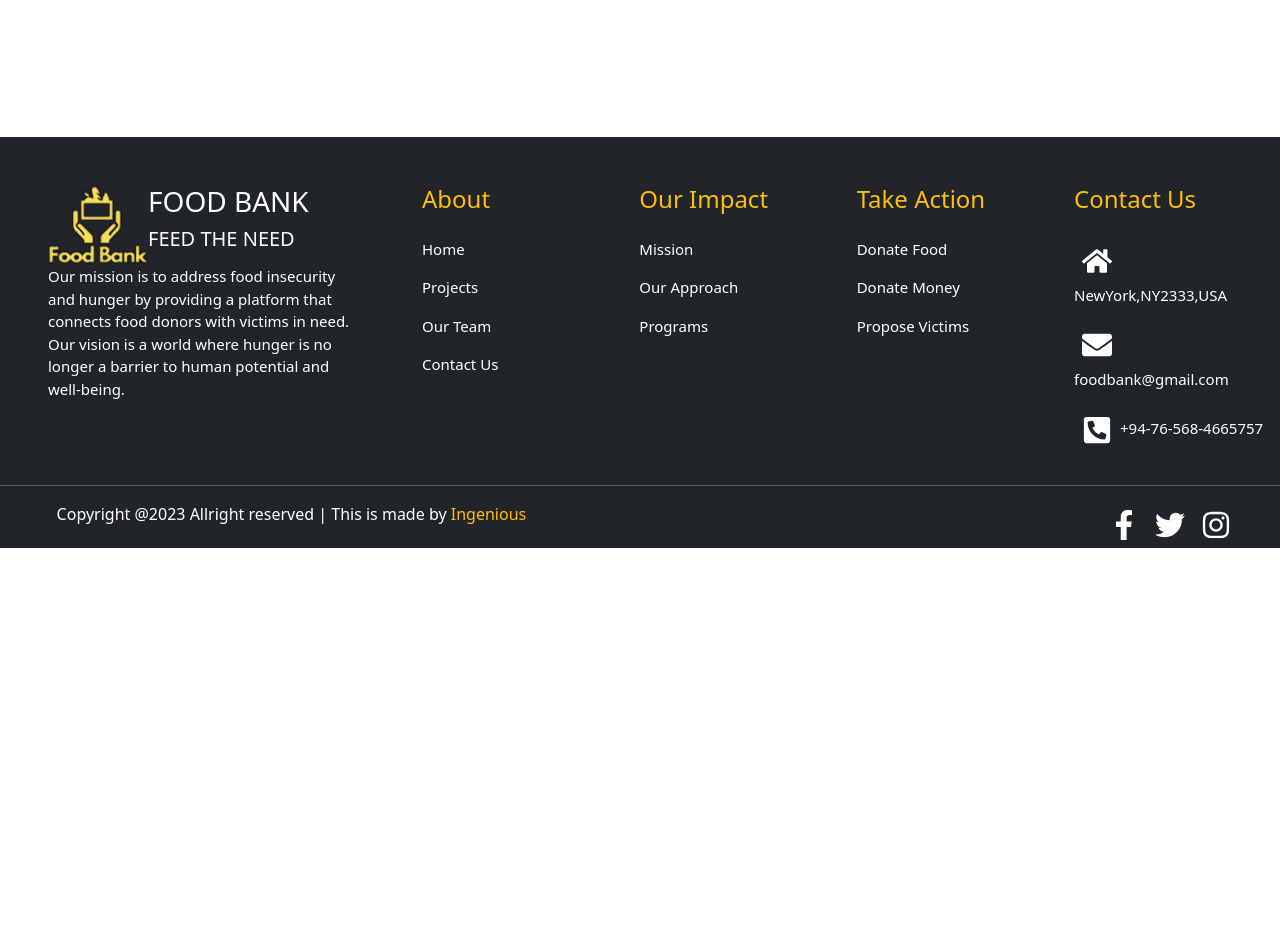
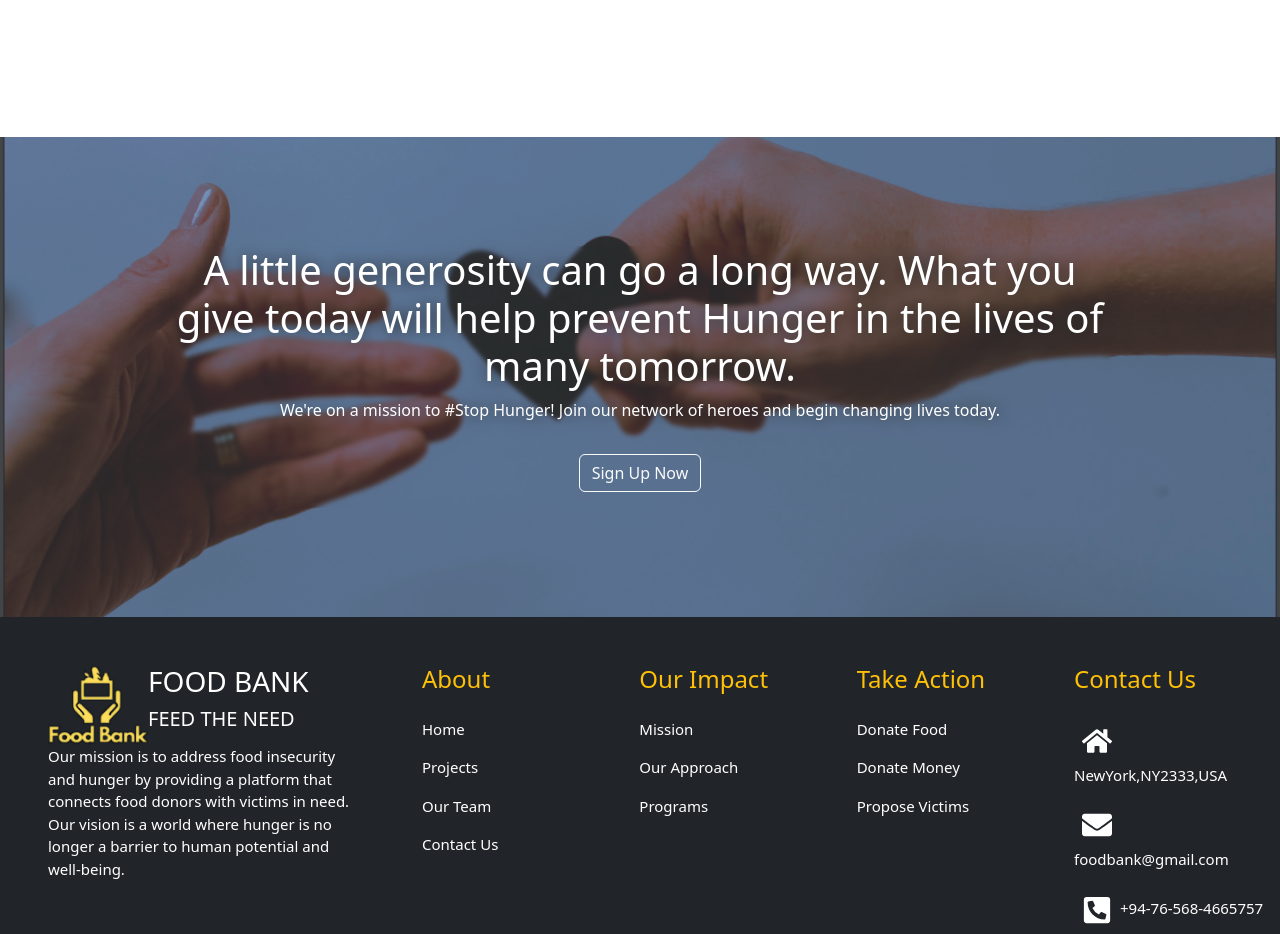
Before and after one commit to ingenious-it/food-bank, a React (Create React App) app in the folder client/: page /mission in a window 1280 px wide. Shown: the part 1320-2254 px from the top of the page. Before the commit the page ends 1868 px from the top, so only its background shows below. Built offline with nearby package versions, Linux system fonts and the light colour scheme.

Commit message:
misson not done yet

```diff
--- a/client/src/components/Mission.jsx
+++ b/client/src/components/Mission.jsx
@@ -30,7 +30,7 @@ const Mission = () => {
           <Nav />
           <section className="d-flex align-items-center justify-content-center">
             <motion.div
-      animate={inView ? 'visible' : 'hidden'}
+              animate={inView ? "visible" : "hidden"}
               variants={variants}
               transition={transition}
             >
@@ -41,7 +41,6 @@ const Mission = () => {
             <h2>Read The Mission of Feed God’s Hungry Children</h2>
           </section>
         </div>
-
 
         <br />
         <hr></hr>
@@ -77,9 +76,19 @@ const Mission = () => {
               <div className="col-6 p-4">
                 <div className="imgmission2 rounded"></div>
               </div>
+              <div className="img12 bg-dark">
+                <div class="img-overlay">
+                    <h1>A little generosity can go a long way. What you give today will help prevent Hunger in the lives of many tomorrow.</h1>
+                    <p>We're on a mission to #Stop Hunger! Join our network of heroes and begin changing lives today.</p>
+                    <button type="button" class="btn btn-outline-light mb-3 mt-3">Sign Up Now</button>
                 </div>
             </div>
+            </div>
+
+          </div>
+
         </section>
+
       </motion.div>
     </React.Fragment>
   );
```
Lines whose indentation alone changed are shown as unchanged.
